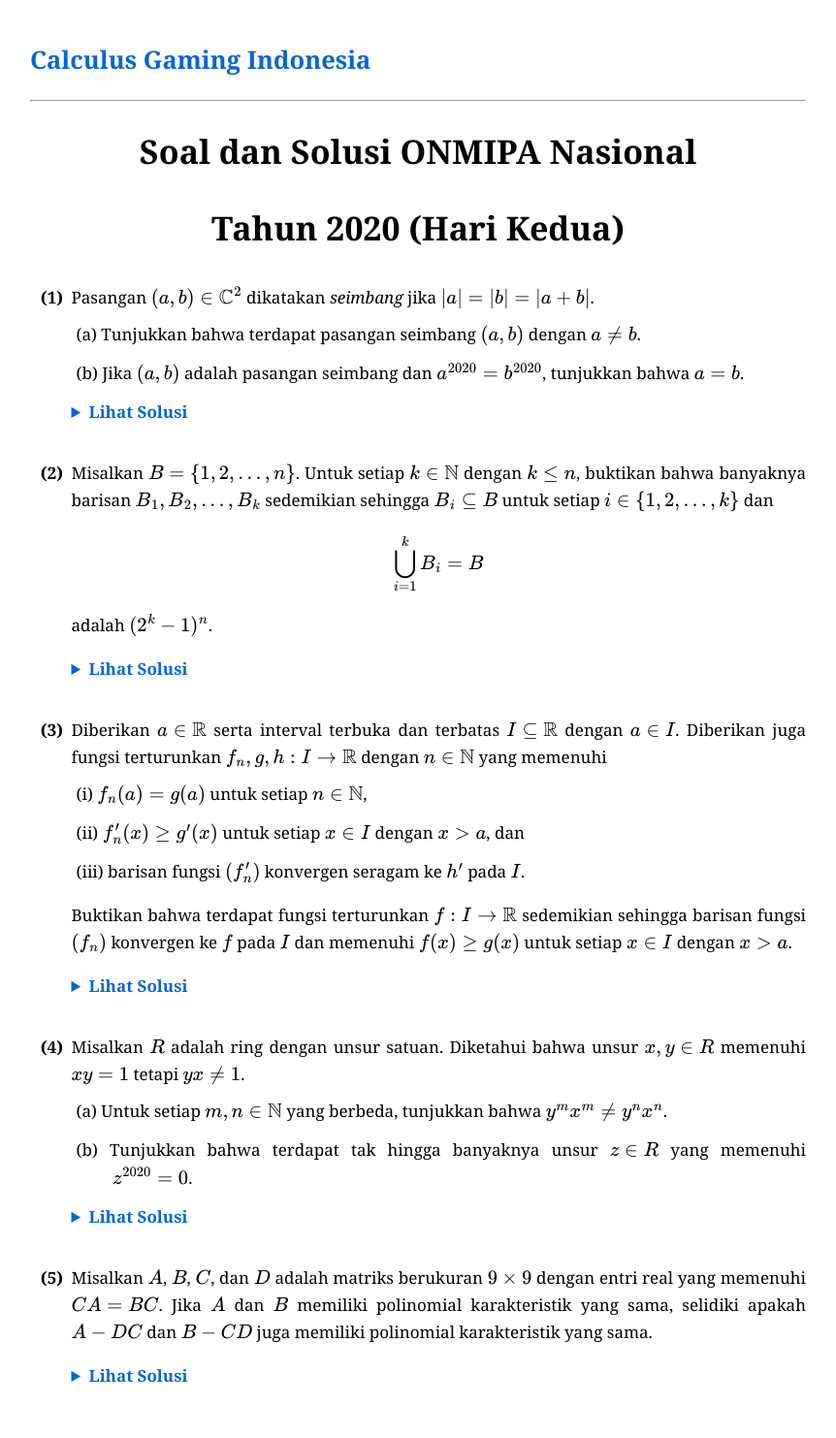
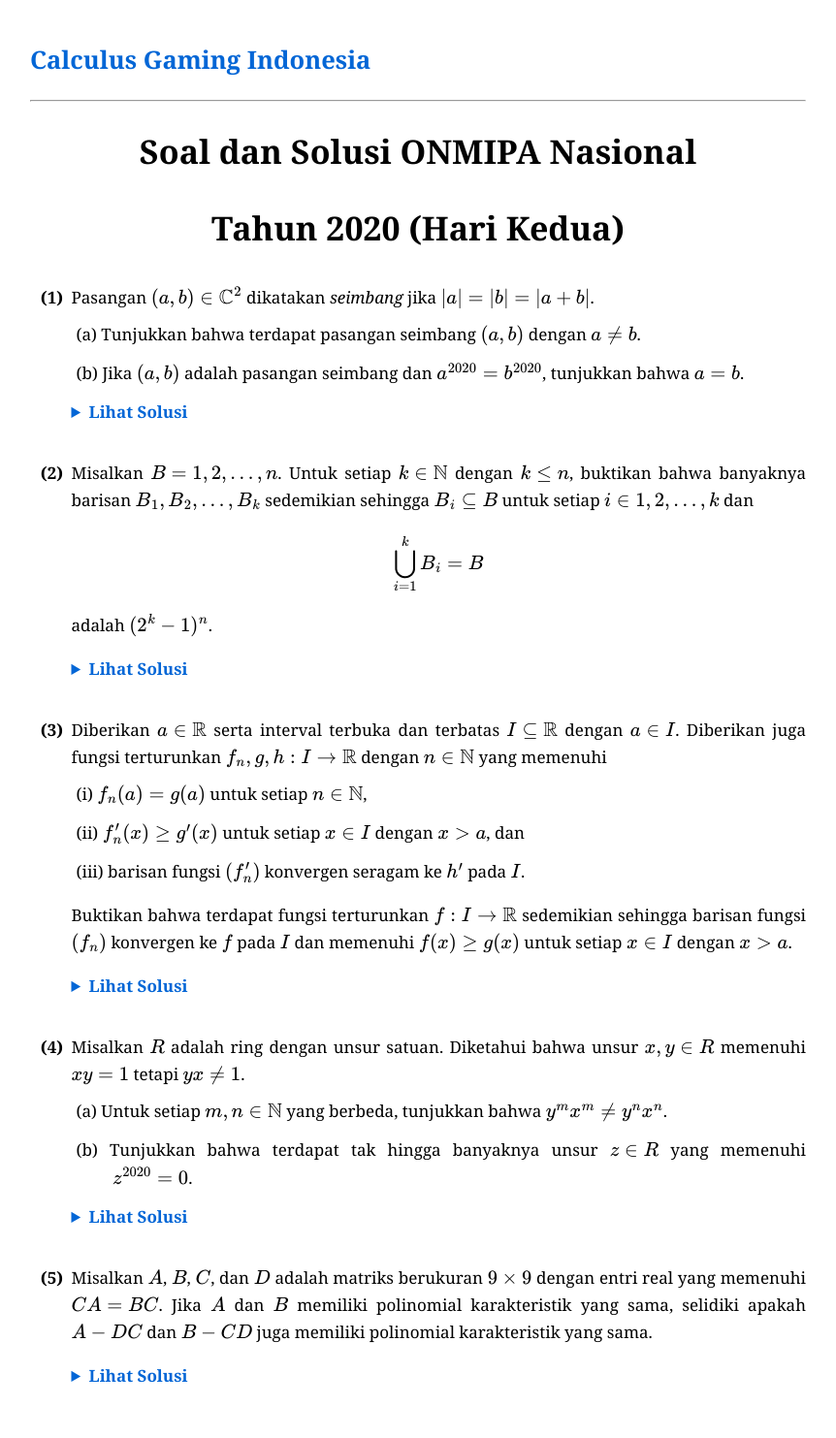
Before and after one commit to calculusgamingindonesia/calculusgamingindonesia.github.io, a Jekyll site: the page built from _posts/2026-06-29-knmipa-nas-20-2.md, in a window 1280 px wide. Shown: the whole page at 97% size, without its empty margins (209-1071 px from the left). Built offline with Jekyll 4.4.1, drawn with Linux system fonts in a browser that asks for light colours; some web fonts are replaced.

Commit message:
Update 2026-06-29-knmipa-nas-20-2.md

```diff
--- a/_posts/2026-06-29-knmipa-nas-20-2.md
+++ b/_posts/2026-06-29-knmipa-nas-20-2.md
@@ -24,7 +24,7 @@
      </div>
    </details>
 
-2. Misalkan $B=\set{1, 2, \ldots, n}$. Untuk setiap $k\in\mathbb{N}$ dengan $k\leq n$, buktikan bahwa banyaknya barisan $B_1, B_2, \ldots, B_k$ sedemikian sehingga $B_i\subseteq B$ untuk setiap $i\in\set{1, 2, \ldots, k}$ dan
+2. Misalkan $B=\{1, 2, \ldots, n\}$. Untuk setiap $k\in\mathbb{N}$ dengan $k\leq n$, buktikan bahwa banyaknya barisan $B_1, B_2, \ldots, B_k$ sedemikian sehingga $B_i\subseteq B$ untuk setiap $i\in\{1, 2, \ldots, k\}$ dan
 
    $$\bigcup_{i=1}^kB_i=B$$
 
```
